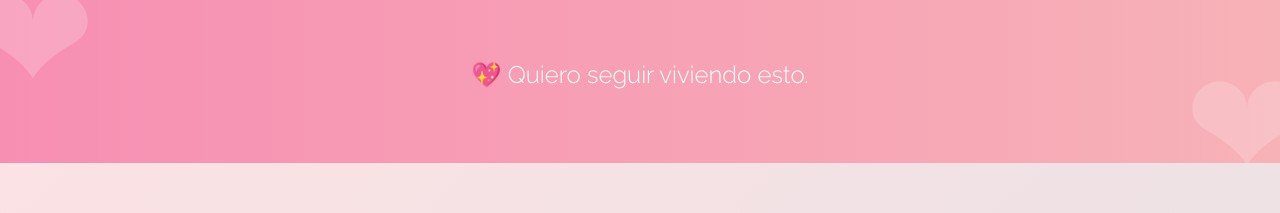
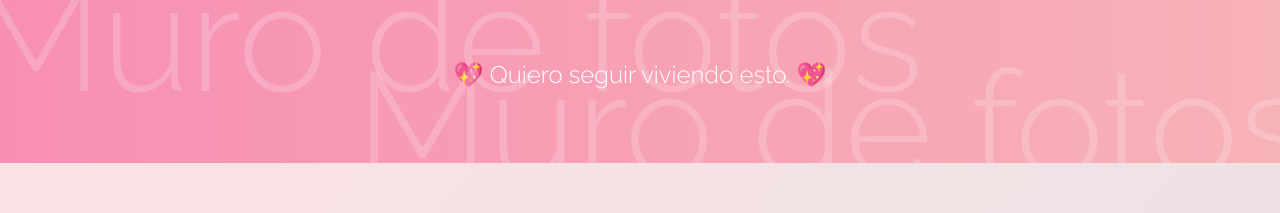
Before and after one commit to TITANdk66/love., a plain HTML site: page index.html in a window 1280 px wide. Shown: the top 213 px of the page. Drawn offline with Linux system fonts and the light colour scheme.

Commit message:
Update index.html

```diff
--- a/index.html
+++ b/index.html
@@ -39,7 +39,7 @@
 
     .hero::before,
     .hero::after {
-      content: '❤';
+      content: 'Muro de fotos';
       font-size: 150px;
       color: rgba(255, 255, 255, 0.2);
       position: absolute;
@@ -151,7 +151,7 @@
   <!-- Sección principal -->
   <header class="hero">
     <h1></h1>
-    <p>💖 Quiero seguir viviendo esto.  </p>
+    <p>💖 Quiero seguir viviendo esto. 💖 </p>
   </header>
 
 
```
